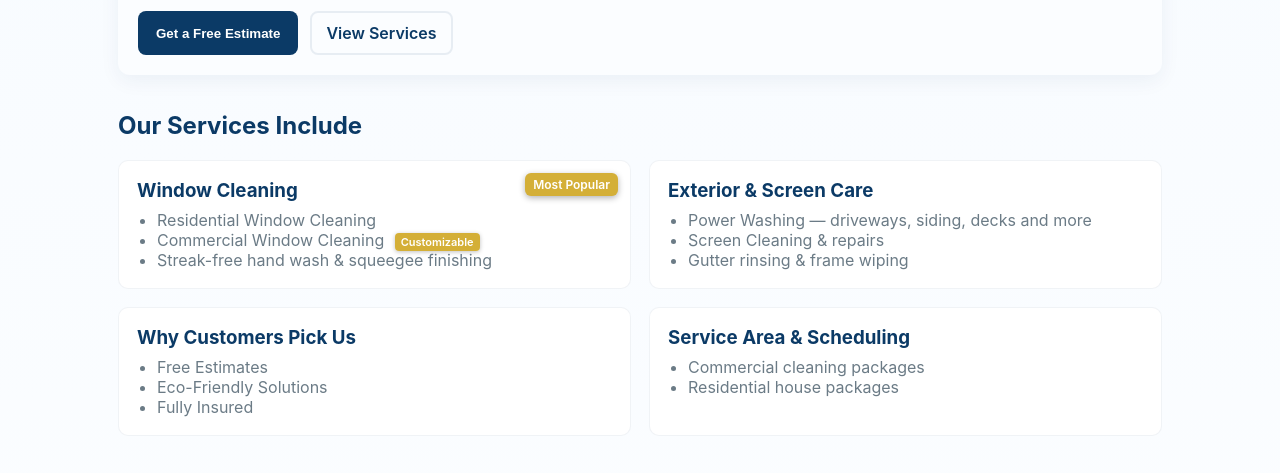
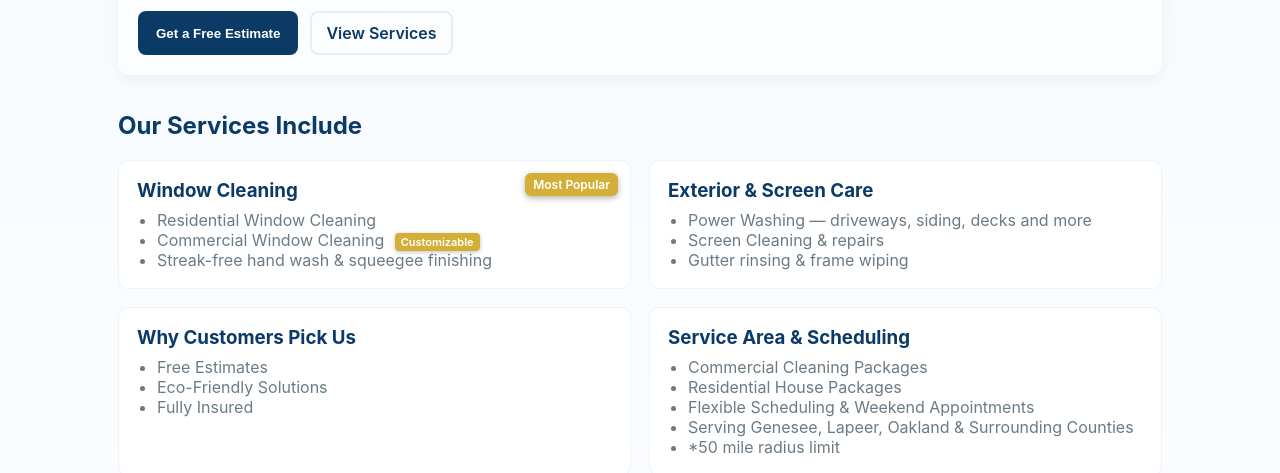
Before and after one commit to schwartzkopf1990/lswindow, a plain HTML site: page index.html in a window 1280 px wide. Shown: the part 305-778 px from the top of the page. Drawn offline with Linux system fonts and the light colour scheme.

Commit message:
added services

```diff
--- a/index.html
+++ b/index.html
@@ -118,8 +118,11 @@
         <div class="card">
           <h3>Service Area & Scheduling</h3>
           <ul>
-            <li>Commercial cleaning packages</li>
-            <li>Residential house packages</li>
+            <li>Commercial Cleaning Packages</li>
+            <li>Residential House Packages</li>
+            <li>Flexible Scheduling & Weekend Appointments</li>
+            <li>Serving Genesee, Lapeer, Oakland & Surrounding Counties</li>
+            <li>*50 mile radius limit </li>
           </ul>
         </div>
       </div>
```
